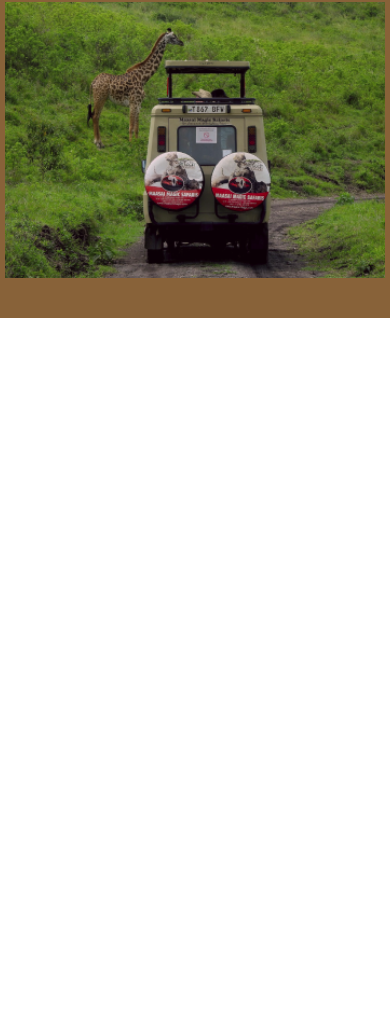
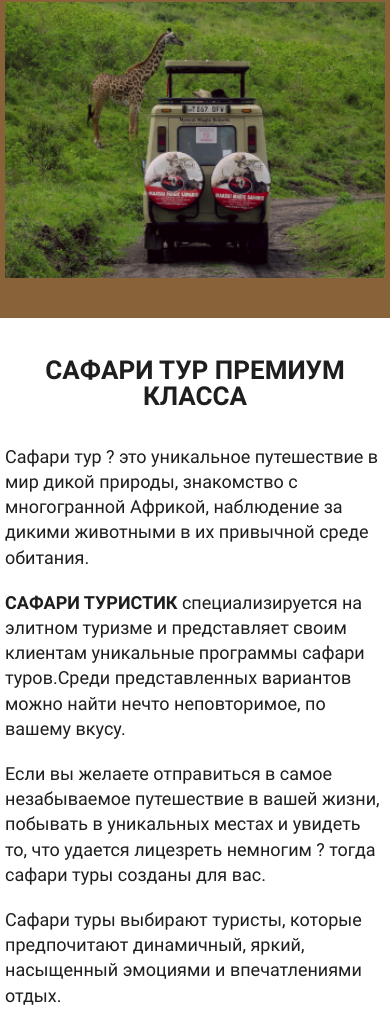
Before and after one commit to tayahanchar/safari, a plain HTML site: page index.html in a window 390 px wide. Shown: the part 7942-8967 px from the top of the page. Before the commit the page ends 8300 px from the top, so only its background shows below. Drawn offline with Linux system fonts and the light colour scheme.

Commit message:
add responsive design in section premium

```diff
--- a/index.html
+++ b/index.html
@@ -273,6 +273,7 @@
             <a href="#"><img src="pictures/arrowRight.svg" alt=""></a>
           </div>
         </div>
+
         <div class="photogallery__img">
           <img class="photogallery__picture" src="pictures/photogalery1.png" alt="safari">
           <img class="photogallery__picture" src="pictures/photogalery2.png" alt="safari">
@@ -284,7 +285,7 @@
       </div>
     </section>
 
-    <!-- <section class="premium">
+    <section class="premium">
       <div class="container">
         <h2 class="premium__title">Сафари тур премиум класса</h2>
         <div class="premium__content">
@@ -294,7 +295,7 @@
           <p class="premium__paragraf">Сафари туры выбирают туристы, которые предпочитают динамичный, яркий, насыщенный эмоциями и впечатлениями отдых.
           </p>
           <p>Программы сафари туров по Африке рассчитаны на определенную группу людей, которые под покровительством куратора, осуществляют увлекательное путешествие по заранее спланированному маршруту. Мы ориентированы на клиентов VIP класса, поэтому все предложения, представленные в нашей коллекции, отличаются высшим классом, детально продуманной программой, первоклассным сервисом и индивидуальным подходом к каждому участнику путешествия. У нас на сайте вы можете прочитать все подробности о программах уже сформированных туров по сафари.</p>
-        </div> -->
+        </div>
 
         <!-- <div class="premium__description">
           <ul class="premium__list">
--- a/style.css
+++ b/style.css
@@ -591,6 +591,17 @@ body {
     padding-bottom: 60px;
     margin-bottom: 40px;
   }
+
+  .premium__title {
+    font-size: 30px;
+    margin-bottom: 55px;
+  }
+
+  .premium__content {
+    column-count: 1;
+    padding-bottom: 45px;
+    margin-bottom: 35px;
+  }
 }
 
 
@@ -730,6 +741,16 @@ body {
   grid-template-columns: 1fr;
   }
 
+  .premium__title {
+    font-size: 26px;
+    margin-bottom: 35px;
+  }
+
+  .premium__content {
+    padding-bottom: 10px;
+    margin-bottom: 15px;
+  }
+
 }
 
 
@@ -764,4 +785,8 @@ body {
     padding-top: 40px;
     font-size: 24px;
   }
+
+  .premium__title {
+    font-size: 22px;
+  }
 }
```
